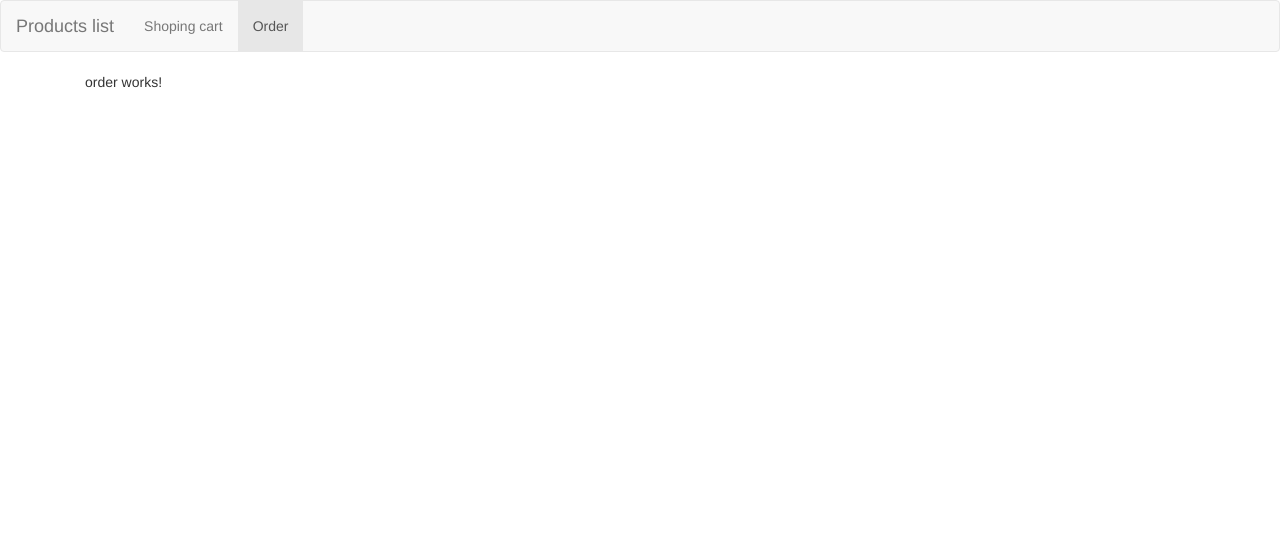
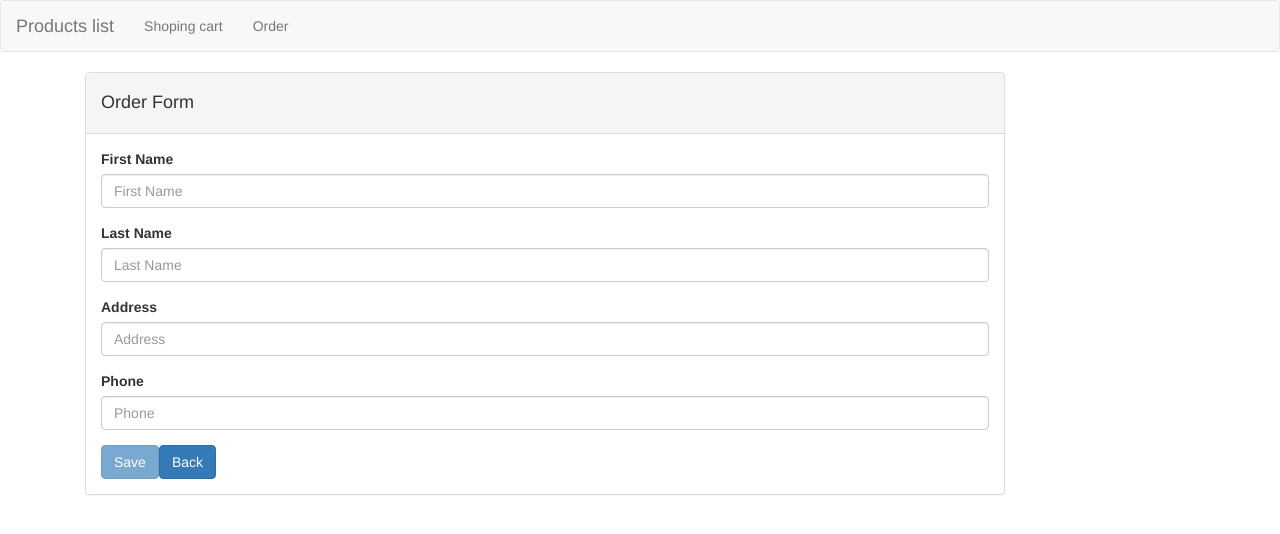
Before and after one commit to KaplinSergey/AngularMentoring, an Angular app: page /order in a window 1280 px wide. Shown: the top 534 px of the page. Built offline with nearby package versions, Linux system fonts and the light colour scheme.

Commit message:
Added feeedback binding to a certain product 'id', fixed menu navigation using "router.navigateByUrl(url)", added order page

```diff
--- a/src/app/app.component.html
+++ b/src/app/app.component.html
@@ -10,16 +10,16 @@
             <span class="icon-bar"></span>
             <span class="icon-bar"></span>
           </button>
-          <a class="navbar-brand" href="#" routerLink="/products-list">Products list</a>
+          <a class="navbar-brand" (click) = "navigate('/products-list')">Products list</a>
         </div>
 
         <div>
           <ul class="nav navbar-nav">
             <li routerLinkActive="active">
-              <a routerLink="/cart">Shoping cart</a>
+              <a (click) = "navigate('/cart')">Shoping cart</a>
             </li>
             <li routerLinkActive="active">
-              <a routerLink="/order">Order</a>
+              <a (click) = "navigate('/order')">Order</a>
             </li>
           </ul>
         </div>
--- a/src/app/app.component.ts
+++ b/src/app/app.component.ts
@@ -17,7 +17,12 @@ export class AppComponent implements OnInit {
   onActivate($event) {
     console.log('Activated Component', $event);
   }
+
   onDeactivate($event) {
     console.log('Deactivated Component', $event);
   }
+
+  navigate(url: string) {
+    this.router.navigateByUrl(url);
+  }
 }
--- a/src/app/cart/components/cart/cart.component.html
+++ b/src/app/cart/components/cart/cart.component.html
@@ -1,12 +1,19 @@
 <h2>Your shopping cart</h2>
-<h4>Order by</h4>
-<select [(ngModel)]="selectedOrder">
+<div class="panel panel-default">
+  <div class="panel-heading">
+    <label>Order by</label>
+    <select [(ngModel)]="selectedOrder" class="form-control">
       <option *ngFor="let order of orders" [ngValue]="order">{{order}}</option>
     </select>
+  </div>
   <ol>
     <li *ngFor="let item of cart.items | orderBy: selectedOrder">
-    <app-cart-item [item] = item (delete)="onDelete($event)"></app-cart-item>
+      <app-cart-item [item]=item (delete)="onDelete($event)"></app-cart-item>
     </li>
   </ol>
   <h4>Total count of products: {{getProductsCount()}}</h4>
   <h3>Total cost: {{getFullProductsPrice()}}$</h3>
+  <div class="panel-footer">
+    <button [routerLink]="['/order']">Order</button>
+  </div>
+</div>
--- /dev/null
+++ b/src/app/core/models/feedback.ts
@@ -0,0 +1,6 @@
+export class FeedbackModel {
+    constructor(
+        public id: number,
+        public feedbacks: string[]
+    ) {}
+}
--- a/src/app/core/services/feedbacks.service.ts
+++ b/src/app/core/services/feedbacks.service.ts
@@ -1,17 +1,25 @@
 import { Injectable } from '@angular/core';
+import { FeedbackModel } from '../models/feedback';
 
 @Injectable({
   providedIn: 'root'
 })
 export class FeedbacksService {
-  private feedbacks: string[] = [];
+  private feedbackRepo: FeedbackModel[] = [];
 
-  addFeedback(feedback: string): void {
+  addFeedback(id: number, feedback: string): void {
     const currentDate = new Date();
-    this.feedbacks.unshift(`${feedback} at ${currentDate.toLocaleString()}`);
+    const item = this.feedbackRepo.find((e) => e.id === id);
+
+    if (!item) {
+      this.feedbackRepo.push(new FeedbackModel(id, [`${feedback} at ${currentDate.toLocaleString()}`]));
+    } else {
+      item.feedbacks.unshift(`${feedback} at ${currentDate.toLocaleString()}`);
+    }
   }
 
-  getFeedbacks(): Array<string> {
-    return this.feedbacks;
+  getFeedbacks(id: number): Array<string> {
+    const item = this.feedbackRepo.find((e) => e.id === id);
+    return item ? this.feedbackRepo.find((e) => e.id === id).feedbacks : [];
   }
 }
--- a/src/app/layout/components/feedback/feedback.component.html
+++ b/src/app/layout/components/feedback/feedback.component.html
@@ -7,6 +7,6 @@
 <div>
   <button type="button" class="btn btn-primary" (click)="onSend()">Send</button>
 </div>
-<div *ngFor="let feedback of feedbacksService.getFeedbacks()">
+<div *ngFor="let feedback of feedbacksService.getFeedbacks(id)">
   {{feedback}}
 </div>
--- a/src/app/layout/components/feedback/feedback.component.ts
+++ b/src/app/layout/components/feedback/feedback.component.ts
@@ -1,6 +1,9 @@
 import { Component, OnInit } from '@angular/core';
 import { FeedbacksService } from '../../../core/services/feedbacks.service';
+import { ActivatedRoute, Params, Router } from '@angular/router';
 
+// rxjs
+import { switchMap } from 'rxjs/operators';
 
 @Component({
   selector: 'app-feedback',
@@ -12,14 +15,16 @@ export class FeedbackComponent implements OnInit {
   id: number;
 
   constructor(
-    public feedbacksService: FeedbacksService) { }
+    public feedbacksService: FeedbacksService,
+    private route: ActivatedRoute) { }
 
   ngOnInit() {
+    this.id = +this.route.pathFromRoot[0].snapshot.firstChild.paramMap.get('productID');
   }
 
   onSend() {
     if (this.feedback) {
-      this.feedbacksService.addFeedback(this.feedback);
+      this.feedbacksService.addFeedback(this.id, this.feedback);
       this.feedback = '';
     }
   }
--- a/src/app/orders/components/order/order.component.html
+++ b/src/app/orders/components/order/order.component.html
@@ -1,3 +1,31 @@
-<p>
-  order works!
-</p>
+<div class="panel panel-default">
+  <div class="panel-heading">
+    <h4 class="pannel-title">
+      Order Form
+    </h4>
+  </div>
+  <div class="panel-body">
+    <form *ngIf="order" (ngSubmit)="onSaveOrder()" id="order-form" #form="ngForm">
+      <div class="form-group">
+        <label for="firstName">First Name</label>
+        <input type="text" class="form-control" id="firstName" name="firstName" placeholder="First Name" required [(ngModel)]="order.firstName">
+      </div>
+      <div class="form-group">
+        <label for="lastName">Last Name</label>
+        <input type="text" class="form-control" id="lastName" name="lastName" placeholder="Last Name" [(ngModel)]="order.lastName">
+      </div>
+      <div class="form-group">
+        <label for="address">Address</label>
+        <input type="text" class="form-control" id="address" name="address" placeholder="Address" required [(ngModel)]="order.address">
+      </div>
+      <div class="form-group">
+        <label for="phone">Phone</label>
+        <input type="text" class="form-control" id="phone" name="phone" placeholder="Phone" required [(ngModel)]="order.phone">
+      </div>
+      <button type="submit" class="btn btn-primary" [disabled]="form.invalid">Save
+      </button>
+      <button class="btn btn-primary" type="button" (click)="onGoBack()">Back
+      </button>
+    </form>
+  </div>
+</div>
--- a/src/app/orders/components/order/order.component.ts
+++ b/src/app/orders/components/order/order.component.ts
@@ -1,4 +1,6 @@
 import { Component, OnInit } from '@angular/core';
+import { ActivatedRoute, Router } from '@angular/router';
+import { OrderModel } from '../../models/order';
 
 @Component({
   selector: 'app-order',
@@ -6,10 +8,22 @@ import { Component, OnInit } from '@angular/core';
   styleUrls: ['./order.component.css']
 })
 export class OrderComponent implements OnInit {
+  order: OrderModel;
 
-  constructor() { }
+  constructor(
+    private route: ActivatedRoute,
+    private router: Router) { }
 
   ngOnInit() {
+    this.order = new OrderModel(null, '', '', '', '');
   }
 
+  onGoBack() {
+    this.router.navigate(['./../'], { relativeTo: this.route });
+  }
+
+  onSaveOrder() {
+    alert('Your order is accepted!');
+    this.onGoBack();
+  }
 }
--- /dev/null
+++ b/src/app/orders/models/order.ts
@@ -0,0 +1,9 @@
+export class OrderModel {
+    constructor(
+        public id: number,
+        public firstName: string,
+        public lastName: string,
+        public address: string,
+        public phone: string,
+    ) { }
+}
--- a/src/app/orders/orders.module.ts
+++ b/src/app/orders/orders.module.ts
@@ -1,5 +1,6 @@
 import { NgModule } from '@angular/core';
 import { CommonModule } from '@angular/common';
+import { FormsModule } from '@angular/forms';
 import { OrdersRoutingModule } from './orders-routing.module';
 import { OrderComponent } from './components/order/order.component';
 
@@ -7,6 +8,7 @@ import { OrderComponent } from './components/order/order.component';
   declarations: [OrderComponent],
   imports: [
     CommonModule,
+    FormsModule,
     OrdersRoutingModule
   ]
 })
```
Lines whose indentation alone changed are shown as unchanged.
